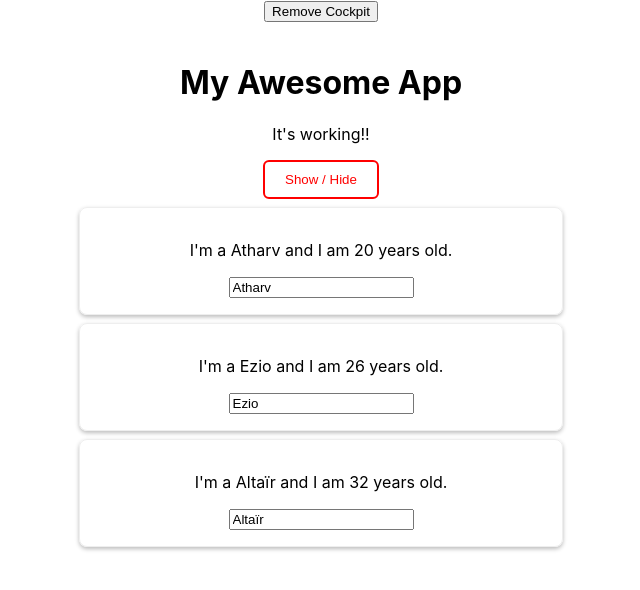
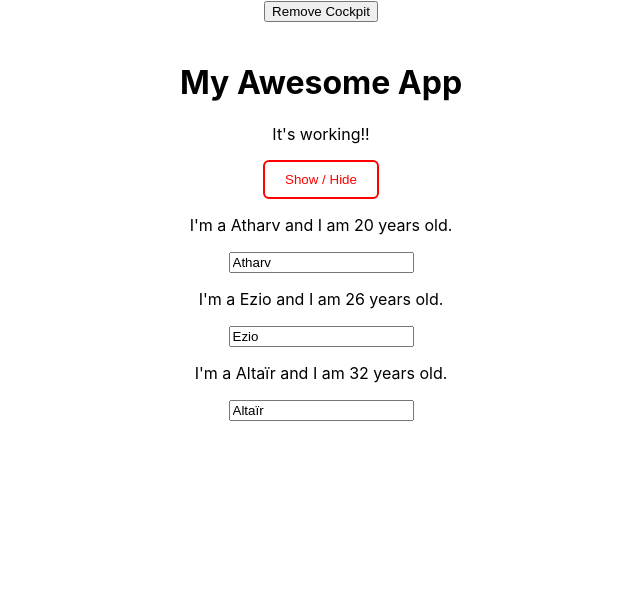
Before and after one commit to 3atharvkurdukar/udemy-react, a React (Create React App) app: page / in a window 1280 px wide. Both pictures are taken after a click on the button "Show / Hide". Shown: the top 590 px of the page, without its empty margins (319-959 px from the left). Built offline with nearby package versions, Linux system fonts and the light colour scheme.

Commit message:
Using array to render multiple JSX elements

```diff
--- a/src/components/Persons/Person/Person.js
+++ b/src/components/Persons/Person/Person.js
@@ -7,13 +7,11 @@ class Person extends Component {
   render() {
     console.log('[Person.js] rendering...');
 
-    return (
-      <div className={classes.Person}>
-        <p onClick={this.props.click}>I'm a {this.props.name} and I am {this.props.age} years old.</p>
-        <p>{this.props.children}</p>
+    return [
+        <p onClick={this.props.click}>I'm a {this.props.name} and I am {this.props.age} years old.</p>,
+        <p>{this.props.children}</p>,
         <input onChange={this.props.change} value={this.props.name} />
-      </div>
-    );
+    ];
   }
 }
 export default Person;
```
